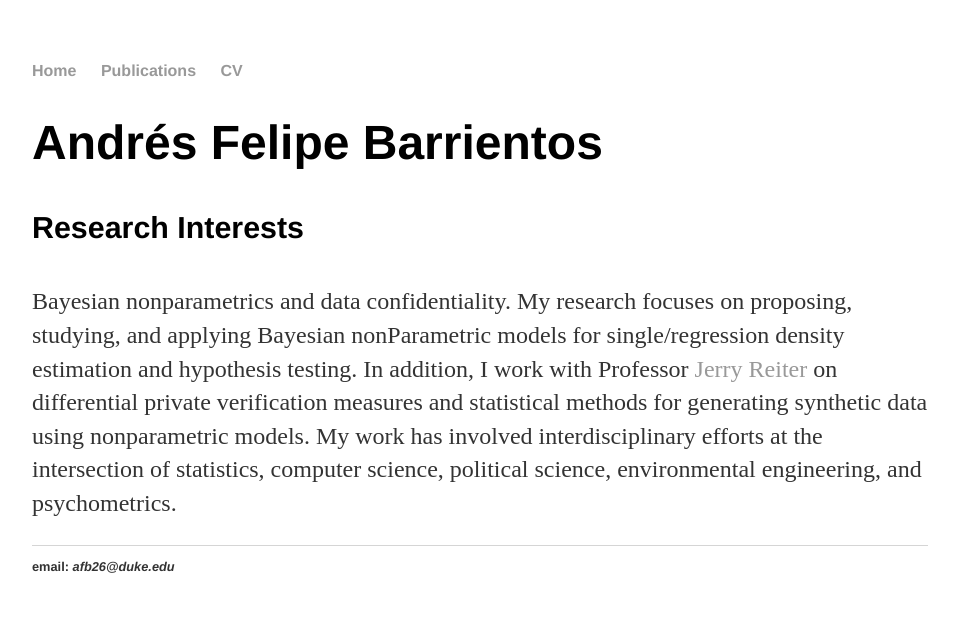
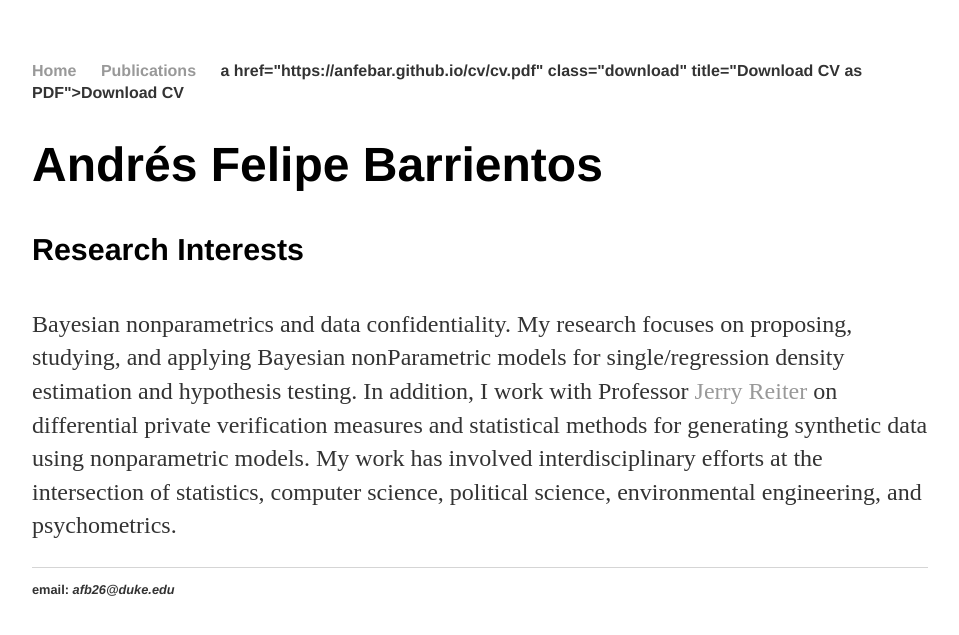
Before and after one commit to anfebar/anfebar.github.io, a Jekyll site: the page built from index.html, in a window 1280 px wide. Shown: the top 635 px of the page, without its empty margins (160-1119 px from the left). Built offline with Jekyll 4.4.1, drawn with Linux system fonts in a browser that asks for light colours.

Commit message:
Update default.html

```diff
--- a/_layouts/default.html
+++ b/_layouts/default.html
@@ -14,7 +14,7 @@
 <li><a href="/">Home</a></li>
 <!-- <li><a href="/about">About</a></li> -->
 <li><a href="/cv">Publications</a></li>
-<li><a href="https://anfebar.github.io/cv/cv.pdf">CV</a></li>
+<li>a href="https://anfebar.github.io/cv/cv.pdf" class="download" title="Download CV as PDF">Download CV</a></li>
 <!-- <li><a href="/blog">Blog</a></li> -->
 </ul>
     </nav>
```
